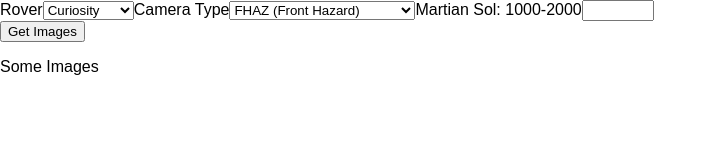
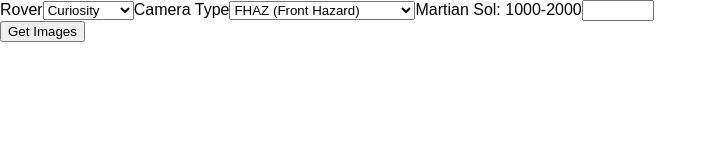
Before and after one commit to geenious/mars-rover, a React (Create React App) app: page / in a window 1280 px wide. Shown: the top 160 px of the page, without its empty margins (0-717 px from the left). Built offline with nearby package versions, Linux system fonts and the light colour scheme.

Commit message:
displaying images

```diff
--- a/src/components/GetImageForm.js
+++ b/src/components/GetImageForm.js
@@ -12,7 +12,8 @@
     this.state = {
       camera: '',
       rover: '',
-      num: ''
+      num: '',
+      results: []
     }
   }
 
@@ -34,7 +35,9 @@
         return response.json()
       })
       .then((results) => {
-        console.log('results', results.photos);
+        this.setState({
+          results: results.photos
+        });
       });
   }
 
@@ -58,7 +61,7 @@
           <input type="number" onChange={this.handleSol} max="2000" min="1000" value={this.state.value}/>
         </form>
         <GetImageButton clickButton={() => this.fetchRoverImage()}/>
-        <ImageDisplay />
+        <ImageDisplay photos={this.state.results}/>
       </div>
     )
   }
--- a/src/components/ImageDisplay.js
+++ b/src/components/ImageDisplay.js
@@ -1,9 +1,17 @@
 import React from 'react';
 
 export default function ImageDisplay(props) {
+
+  let photos = props.photos;
+  console.log('images', photos);
+
   return (
     <div>
-      <p>Some Images</p>
+      {photos.map((image) => {
+        return (
+          <img src={image.img_src} key={image.id} alt='Space!'/>
+        )
+      })}
     </div>
   )
 }
```
